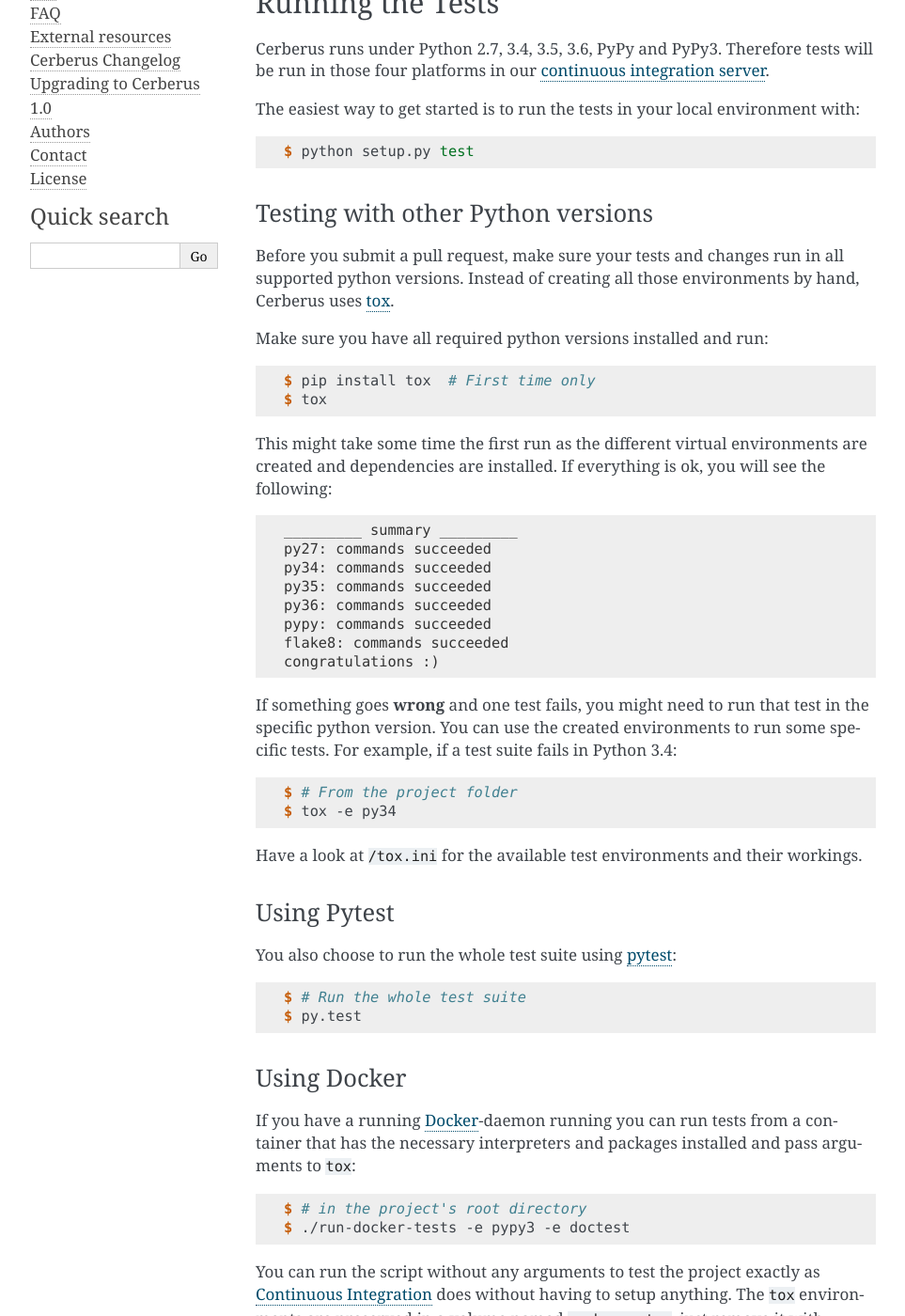
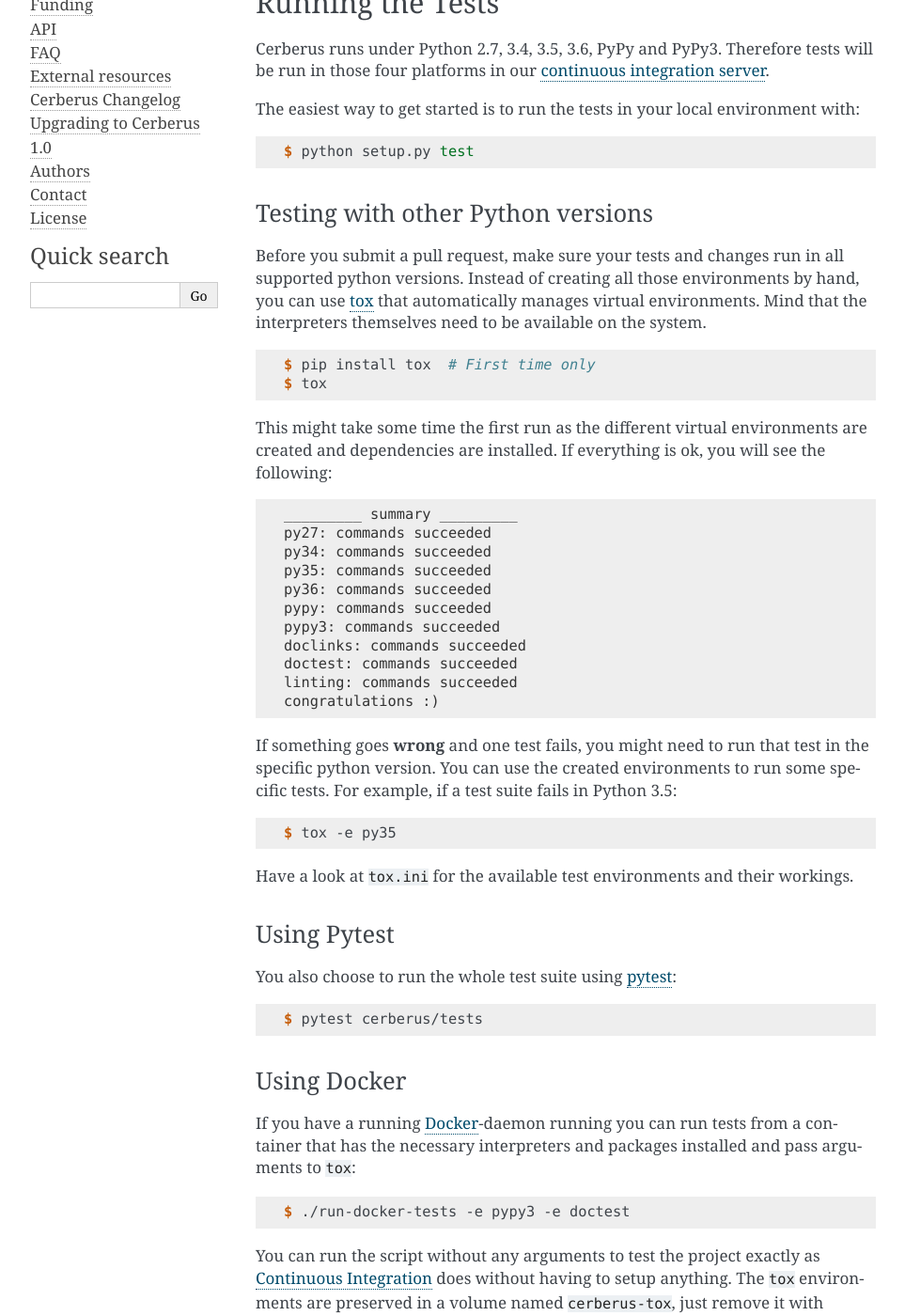
Before and after one commit to pyeve/cerberus, a Sphinx documentation site: the page built from docs/contribute.rst, in a window 1280 px wide and 1400 px high, scrolled down 1545 px. Shown: the whole window at 94% size, without its empty margins (148-1111 px from the left). Built offline with Sphinx 7.4.7, drawn with Linux system fonts in a browser that asks for light colours; comment, search, counter and statistics services are not loaded; some of the changed text lies outside the part shown.

Commit message:
Further updates to the contribute.rst

```diff
--- a/docs/contribute.rst
+++ b/docs/contribute.rst
@@ -15,11 +15,11 @@
 
 Testing with other Python versions
 ~~~~~~~~~~~~~~~~~~~~~~~~~~~~~~~~~~
+
 Before you submit a pull request, make sure your tests and changes run in
 all supported python versions. Instead of creating all those environments by
-hand, Cerberus uses tox_.
-
-Make sure you have all required python versions installed and run:
+hand, you can use tox_ that automatically manages virtual environments. Mind
+that the interpreters themselves need to be available on the system.
 
 .. code-block:: console
 
@@ -38,28 +38,30 @@
     py35: commands succeeded
     py36: commands succeeded
     pypy: commands succeeded
-    flake8: commands succeeded
+    pypy3: commands succeeded
+    doclinks: commands succeeded
+    doctest: commands succeeded
+    linting: commands succeeded
     congratulations :)
 
 If something goes **wrong** and one test fails, you might need to run that test
 in the specific python version. You can use the created environments to run
-some specific tests. For example, if a test suite fails in Python 3.4:
+some specific tests. For example, if a test suite fails in Python 3.5:
 
 .. code-block:: console
 
-    $ # From the project folder
-    $ tox -e py34
+    $ tox -e py35
 
-Have a look at ``/tox.ini`` for the available test environments and their workings.
+Have a look at ``tox.ini`` for the available test environments and their workings.
 
 Using Pytest
 ~~~~~~~~~~~~
+
 You also choose to run the whole test suite using pytest_:
 
 .. code-block:: console
 
-    $ # Run the whole test suite
-    $ py.test
+    $ pytest cerberus/tests
 
 Using Docker
 ~~~~~~~~~~~~
@@ -70,13 +72,22 @@
 
 .. code-block:: console
 
-    $ # in the project's root directory
     $ ./run-docker-tests -e pypy3 -e doctest
 
 You can run the script without any arguments to test the project exactly as
 `Continuous Integration`_ does without having to setup anything.
 The ``tox`` environments are preserved in a volume named ``cerberus-tox``, just
 remove it with ``docker volume rm`` to clean them.
+
+Running the benchmarks
+~~~~~~~~~~~~~~~~~~~~~~
+
+There's a benchmark suite that you can use to measure how changes imapact
+Cerberus' performance:
+
+.. code-block:: console
+
+    $ pytest cerberus/benchmarks
 
 Building the HTML-documentation
 ~~~~~~~~~~~~~~~~~~~~~~~~~~~~~~~
@@ -86,20 +97,19 @@
 
 .. code-block:: console
 
-    $ # in 'docs'-folder
-    $ pip install -r requirements.txt
+    $ pip install -r docs/requirements.txt
 
 The HTML build is triggered with:
 
 .. code-block:: console
 
-    $ # in 'docs'-folder
-    $ make html
+    $ make -C docs html
 
 The result can be accessed by opening ``docs/_build/html/index.html``.
 
 Continuous Integration
 ~~~~~~~~~~~~~~~~~~~~~~
+
 Each time code is pushed to the ``master``  branch the whole test-suite is
 executed on Travis-CI_.
 This is also the case for pull-requests. A box at the bottom of its
@@ -111,6 +121,7 @@
 
 Source Code
 -----------
+
 Source code is available at `GitHub
 <https://github.com/pyeve/cerberus>`_.
 
```
